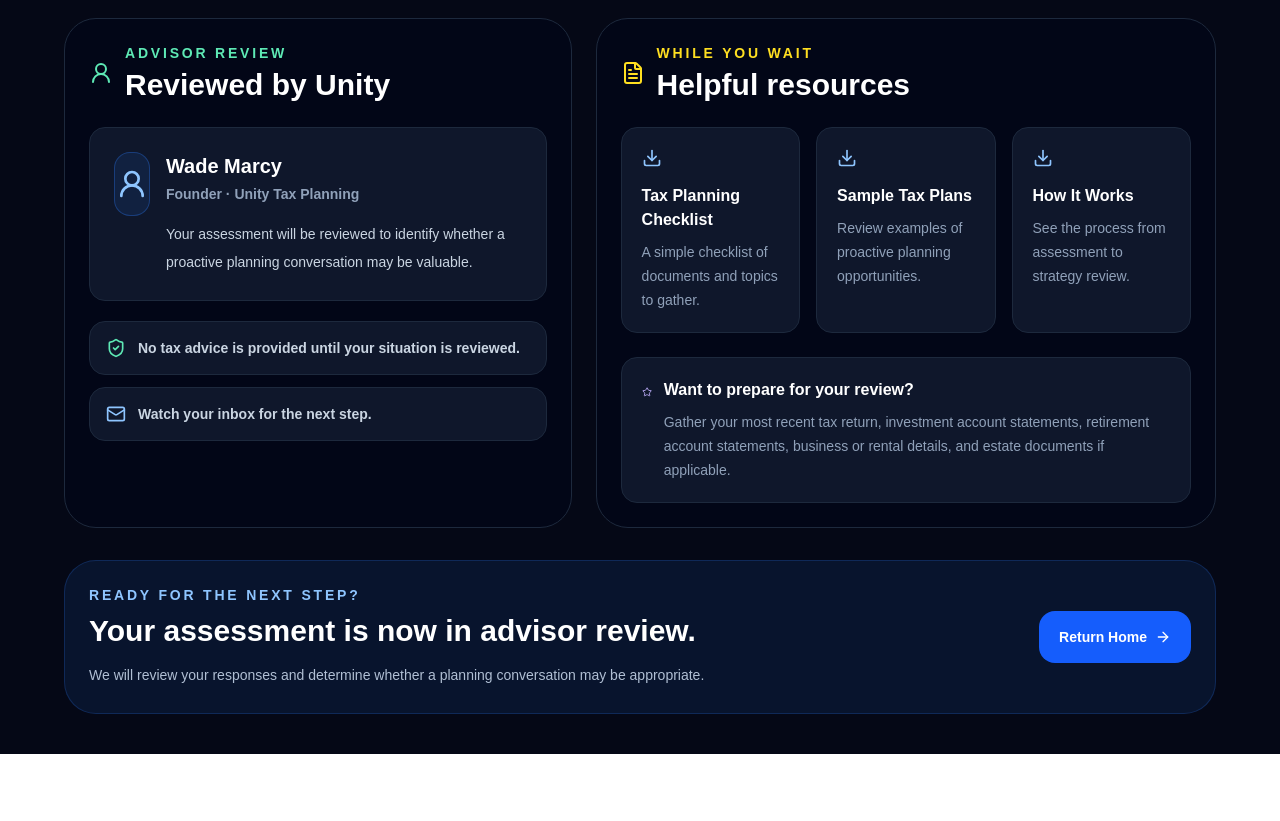
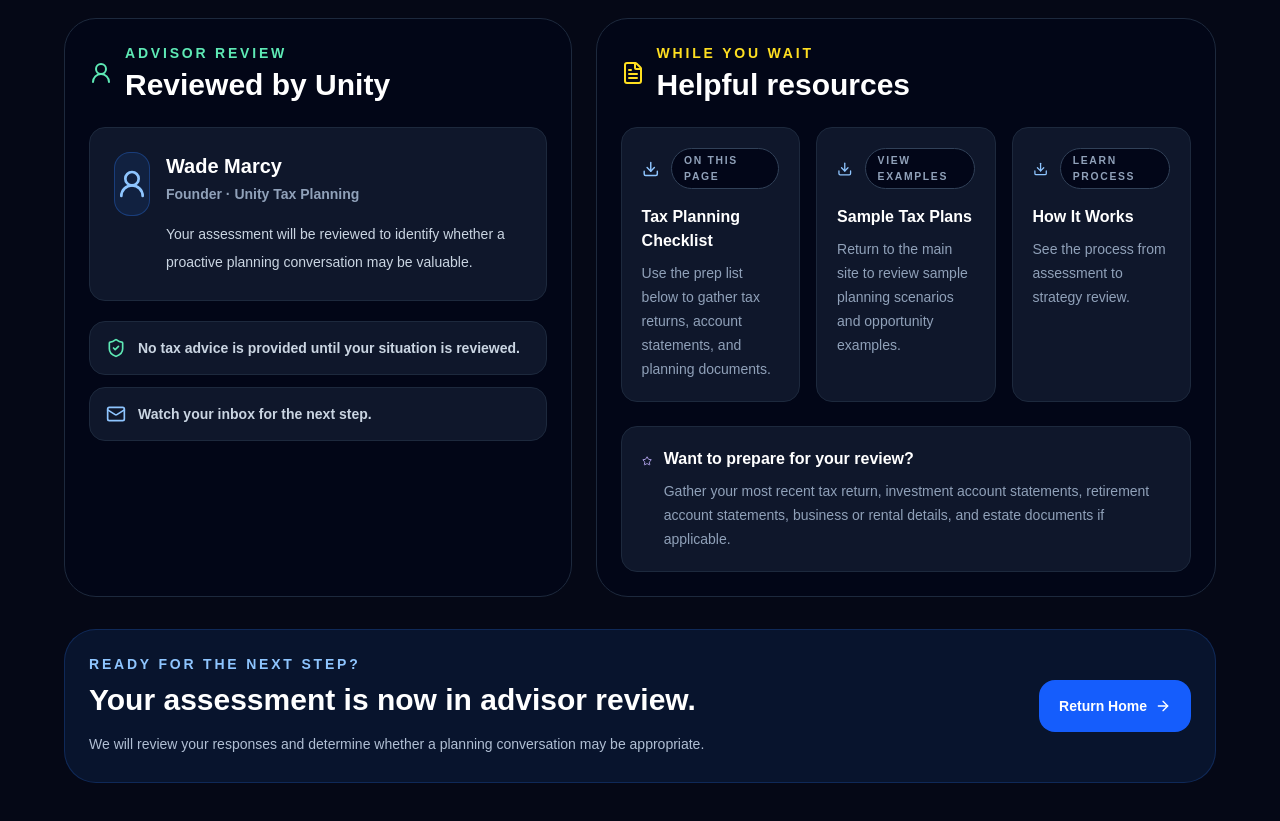
Before and after one commit to wadermarcy-creator/unity-tax-planning, a Next.js app: page /thank-you in a window 1280 px wide. Shown: the part 1180-2001 px from the top of the page. Before the commit the page ends 1934 px from the top, so only its background shows below. Built offline with nearby package versions, Linux system fonts and the light colour scheme.

Commit message:
Finalize Unity Tax launch build

```diff
--- a/app/tax-opportunity-scan/page.tsx
+++ b/app/tax-opportunity-scan/page.tsx
@@ -5,38 +5,8 @@ import Link from "next/link";
 import { useRouter } from "next/navigation";
 import Navbar from "@/components/Navbar";
 import { supabase } from "@/lib/supabase";
-import { captureAttribution, getStoredAttribution } from "@/lib/attribution";
+import { captureAttribution } from "@/lib/attribution";
 import DisclosureFooter from "@/components/DisclosureFooter";
-
-function getAttributionData() {
-  if (typeof window === "undefined") {
-    return {
-      campaign_slug: null,
-      campaign_name: null,
-      source: null,
-      medium: null,
-      campaign: null,
-      referrer: null,
-      landing_page: null,
-    };
-  }
-
-  const params = new URLSearchParams(window.location.search);
-  const pathname = window.location.pathname;
-
-  const isLandingPage = pathname.startsWith("/landing/");
-  const campaignSlug = isLandingPage ? pathname.replace("/landing/", "") : null;
-
-  return {
-    campaign_slug: campaignSlug,
-    campaign_name: campaignSlug,
-    source: params.get("utm_source"),
-    medium: params.get("utm_medium"),
-    campaign: params.get("utm_campaign"),
-    referrer: document.referrer || null,
-    landing_page: pathname,
-  };
-}
 
 type QualificationAnswers = {
   profile: string;
@@ -293,6 +263,23 @@ export default function TaxOpportunityScanPage() {
     ].join("\n\n");
   }
 
+  async function insertTaxLeadForLaunch(payloads: Record<string, unknown>[]) {
+    let lastError: unknown = null;
+
+    for (const payload of payloads) {
+      const { error } = await supabase.from("tax_leads").insert([payload]);
+
+      if (!error) {
+        return null;
+      }
+
+      lastError = error;
+      console.warn("Lead insert attempt failed. Trying launch-safe fallback.", error);
+    }
+
+    return lastError;
+  }
+
   async function handleSubmit(event: React.FormEvent<HTMLFormElement>) {
     event.preventDefault();
 
@@ -304,9 +291,9 @@ export default function TaxOpportunityScanPage() {
 
     const leadScore = calculateLeadScore(formData);
     const leadGrade = calculateLeadGrade(leadScore);
-    const attribution = getStoredAttribution();
+    const concernSummary = buildConcernSummary(formData);
 
-    const lead = {
+    const fullLaunchPayload: Record<string, unknown> = {
       first_name: String(formData.get("first_name") || ""),
       last_name: String(formData.get("last_name") || ""),
       email: String(formData.get("email") || ""),
@@ -321,28 +308,39 @@ export default function TaxOpportunityScanPage() {
       current_cpa: formData.get("current_cpa") === "on",
       upcoming_sale: formData.get("upcoming_sale") === "on",
 
-      biggest_tax_concern: buildConcernSummary(formData),
-
+      biggest_tax_concern: concernSummary,
       lead_score: leadScore,
       lead_grade: leadGrade,
-
-      ...getAttributionData(),
-
-      utm_source: attribution.utm_source || null,
-      utm_medium: attribution.utm_medium || null,
-      utm_campaign: attribution.utm_campaign || null,
-      utm_term: attribution.utm_term || null,
-      utm_content: attribution.utm_content || null,
-      gclid: attribution.gclid || null,
-      fbclid: attribution.fbclid || null,
-      device_type: attribution.device_type || null,
-      browser_name: attribution.browser_name || null,
-      attribution_json: attribution.attribution_json || null,
-
       status: "new",
     };
 
-    const { error } = await supabase.from("tax_leads").insert([lead]);
+    const corePayload: Record<string, unknown> = {
+      first_name: fullLaunchPayload.first_name,
+      last_name: fullLaunchPayload.last_name,
+      email: fullLaunchPayload.email,
+      phone: fullLaunchPayload.phone,
+      household_income: fullLaunchPayload.household_income,
+      investable_assets: fullLaunchPayload.investable_assets,
+      biggest_tax_concern: concernSummary,
+      lead_score: leadScore,
+      lead_grade: leadGrade,
+      status: "new",
+    };
+
+    const minimumPayload: Record<string, unknown> = {
+      first_name: fullLaunchPayload.first_name,
+      last_name: fullLaunchPayload.last_name,
+      email: fullLaunchPayload.email,
+      phone: fullLaunchPayload.phone,
+      biggest_tax_concern: concernSummary,
+      status: "new",
+    };
+
+    const error = await insertTaxLeadForLaunch([
+      fullLaunchPayload,
+      corePayload,
+      minimumPayload,
+    ]);
 
     if (error) {
       console.error(error);
--- a/app/thank-you/page.tsx
+++ b/app/thank-you/page.tsx
@@ -32,16 +32,74 @@ const nextSteps = [
   ["Strategy conversation", "If there is a fit, we will discuss next steps together.", "upcoming"],
 ];
 
-const resources = [
-  ["Tax Planning Checklist", "A simple checklist of documents and topics to gather.", "/samples"],
-  ["Sample Tax Plans", "Review examples of proactive planning opportunities.", "/samples"],
-  ["How It Works", "See the process from assessment to strategy review.", "/how-it-works"],
+type Resource = {
+  title: string;
+  description: string;
+  href?: string;
+  eyebrow: string;
+};
+
+const resources: Resource[] = [
+  {
+    title: "Tax Planning Checklist",
+    description:
+      "Use the prep list below to gather tax returns, account statements, and planning documents.",
+    eyebrow: "On this page",
+  },
+  {
+    title: "Sample Tax Plans",
+    description:
+      "Return to the main site to review sample planning scenarios and opportunity examples.",
+    href: "/",
+    eyebrow: "View examples",
+  },
+  {
+    title: "How It Works",
+    description: "See the process from assessment to strategy review.",
+    href: "/how-it-works",
+    eyebrow: "Learn process",
+  },
 ];
 
 function StatusIcon({ status }: { status: string }) {
   if (status === "complete") return <CheckCircle2 className="h-5 w-5 text-emerald-300" />;
   if (status === "current") return <Sparkles className="h-5 w-5 text-violet-300" />;
   return <CalendarDays className="h-5 w-5 text-slate-500" />;
+}
+
+function ResourceCard({ resource }: { resource: Resource }) {
+  const cardContent = (
+    <>
+      <div className="flex items-center justify-between gap-3">
+        <Download className="h-5 w-5 text-blue-300" />
+        <span className="rounded-full border border-slate-700 bg-slate-950 px-3 py-1 text-[0.65rem] font-black uppercase tracking-[0.16em] text-slate-400">
+          {resource.eyebrow}
+        </span>
+      </div>
+
+      <p className="mt-4 font-black text-white">{resource.title}</p>
+      <p className="mt-2 text-sm leading-6 text-slate-400">
+        {resource.description}
+      </p>
+    </>
+  );
+
+  if (resource.href) {
+    return (
+      <Link
+        href={resource.href}
+        className="rounded-2xl border border-slate-800 bg-slate-900 p-5 transition hover:border-blue-500/60"
+      >
+        {cardContent}
+      </Link>
+    );
+  }
+
+  return (
+    <div className="rounded-2xl border border-slate-800 bg-slate-900 p-5">
+      {cardContent}
+    </div>
+  );
 }
 
 export default function TaxOpportunityScanThankYouPage() {
@@ -223,14 +281,8 @@ export default function TaxOpportunityScanThankYouPage() {
             </div>
 
             <div className="mt-6 grid gap-4 md:grid-cols-3">
-              {resources.map(([title, description, href]) => (
-                <Link key={title} href={href} className="rounded-2xl border border-slate-800 bg-slate-900 p-5 transition hover:border-blue-500/60">
-                  <Download className="h-5 w-5 text-blue-300" />
-                  <p className="mt-4 font-black text-white">{title}</p>
-                  <p className="mt-2 text-sm leading-6 text-slate-400">
-                    {description}
-                  </p>
-                </Link>
+              {resources.map((resource) => (
+                <ResourceCard key={resource.title} resource={resource} />
               ))}
             </div>
 
```
